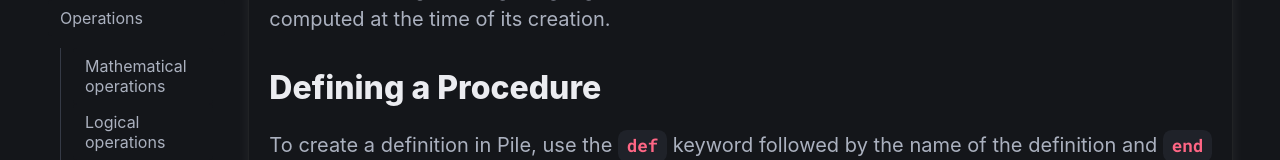
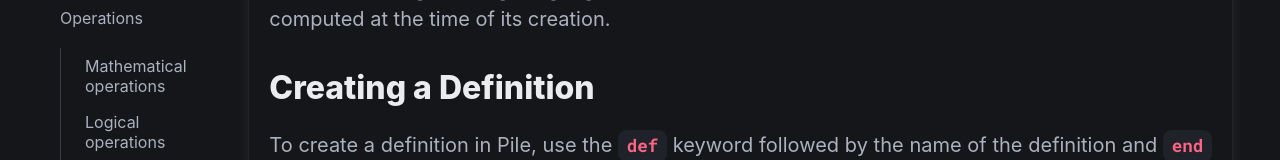
Before and after one commit to marc-dantas/pile-online, a Next.js app: page /docs/defs in a window 1280 px wide. Shown: the part 322-482 px from the top of the page. Built offline with nearby package versions, Linux system fonts and the light colour scheme.

Commit message:
changed title in /defs

```diff
--- a/src/app/docs/defs/page.tsx
+++ b/src/app/docs/defs/page.tsx
@@ -13,7 +13,7 @@ export default function Docs() {
 
             <P>In the Pile programming language, a definition is a constant value bound to a name which is computed at the time of its creation.</P>
 
-            <Title2>Defining a Procedure</Title2>
+            <Title2>Creating a Definition</Title2>
 
             <P>To create a definition in Pile, use the <code>def</code> keyword followed by the name of the definition and <code>end</code> keyword to mark the end of the definition.</P>
 
```
